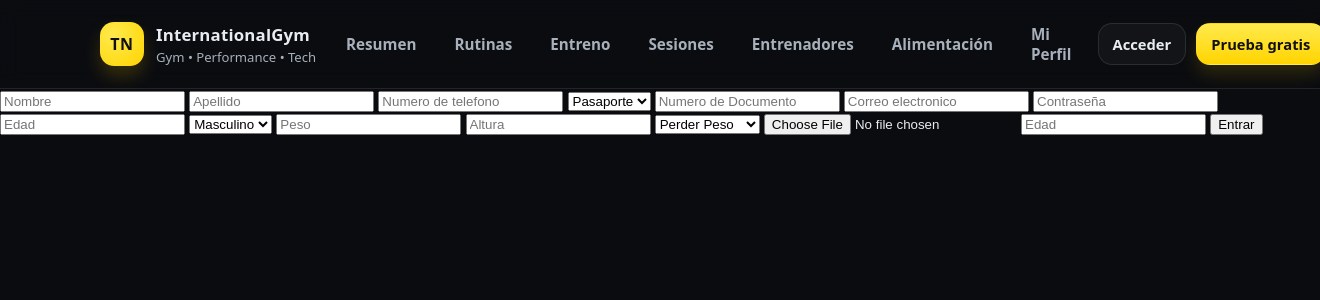
After one commit to MaikelPilligua06/InternationalGym-Xavi-Danylo-Maikel, a PHP site: template proyecto/views/login/registro.php in a window 1320 px wide. The commit adds this page. Shown: the top 300 px of the page. Run offline with PHP 8.4, Linux system fonts and the light colour scheme; the template is opened without the code that fills it, so the values that code supplies are empty.

Commit message:
Crear usuario

```diff
--- a/proyecto/models/AuthModel.php
+++ b/proyecto/models/AuthModel.php
@@ -37,4 +37,7 @@ WHERE correoElectronico = :correo
         return false;
     }
 
+
+
+
 }
--- a/proyecto/views/Entrenadores/todosLosEntrenadores.php
+++ b/proyecto/views/Entrenadores/todosLosEntrenadores.php
@@ -27,10 +27,11 @@
         <?php endforeach; ?>
 </div>
     <hr/>
+
+        <h3 class="logo">Todos los entrenadores</h3>
+
     <?php foreach ($entrenadores as $entrenador): ?>
-
     <div class="contenido-oscuro">
-        <h3>Todos los entrenadores</h3>
 
             <a href="index.php?controller=Entrenador&action=getEntrenador&id=<?= $entrenador->id; ?>">
                 <div class="texto">
--- a/proyecto/views/entrenadores.css
+++ b/proyecto/views/entrenadores.css
@@ -2,7 +2,7 @@
     max-width: 1200px;
     margin: 80px auto;
     padding: 40px 60px;
-    background: lightgrey;
+    background: yellow;
     color: black;
     display: flex;
     justify-content: center;
@@ -45,7 +45,7 @@
     position: absolute;
     width: 380px;
     height: 18px;
-    background: orange;
+    background: yellow;
     border-radius: 10px;
     bottom: -10px;
     right: 40px;
--- a/proyecto/views/login.php
+++ b/proyecto/views/login/login.php
@@ -12,6 +12,12 @@ include 'header.php';
         <input type="password" name="password" placeholder="Contraseña">
         <button type="submit">Entrar</button>
     </form>
+
+
+
+
 <?php
+
+
 include 'footer.php';
 ?>
--- /dev/null
+++ b/proyecto/views/login/registro.php
@@ -0,0 +1,33 @@
+<?php
+include 'views/header.php';
+?>
+
+<form method="POST" action="index.php?controller=Usuarios&action=crearUsuario">
+    <input type="text" name="nombreUsuario" placeholder="Nombre">
+    <input type="text" name="apellido" placeholder="Apellido">
+    <input type="tel" name="numeroTelefono" placeholder="Numero de telefono">
+    <select name="tipoDocumento">
+        <option value="Pasaporte">Pasaporte</option>
+        <option value="DNI">DNI</option>
+        <option value="NIE">NIE</option>
+    </select>
+    <input type="text" name="numeroDocumento" placeholder="Numero de Documento">
+    <input type="text" name="correoElectronico" placeholder="Correo electronico">
+    <input type="password" name="contrasenia" placeholder="Contraseña">
+    <input type="number" name="edad" placeholder="Edad">
+    <select name="genero">
+        <option value="masculino">Masculino</option>
+        <option value="femenino">Femenino</option>
+    </select>
+    <input type="number" name="peso" step="0.01" placeholder="Peso">
+    <input type="number" name="altura" step="0.01" placeholder="Altura">
+    <select name="objetivo">
+        <option value="perder peso">Perder Peso</option>
+        <option value="ganar fuerza">Ganar Fuerza</option>
+        <option value="estabilidad">Estabilidad</option>
+    </select>
+    <input type="file" name="foto" placeholder="Foto">
+    <input type="number" name="edad" placeholder="Edad">
+
+    <button type="submit">Entrar</button>
+</form>
```
Also changed, not shown: proyecto/controllers/AuthController.php (+8 -0 lines), proyecto/models/Usuario.php (+15 -0 lines), proyecto/views/entrenador.css (+14 -2 lines).
